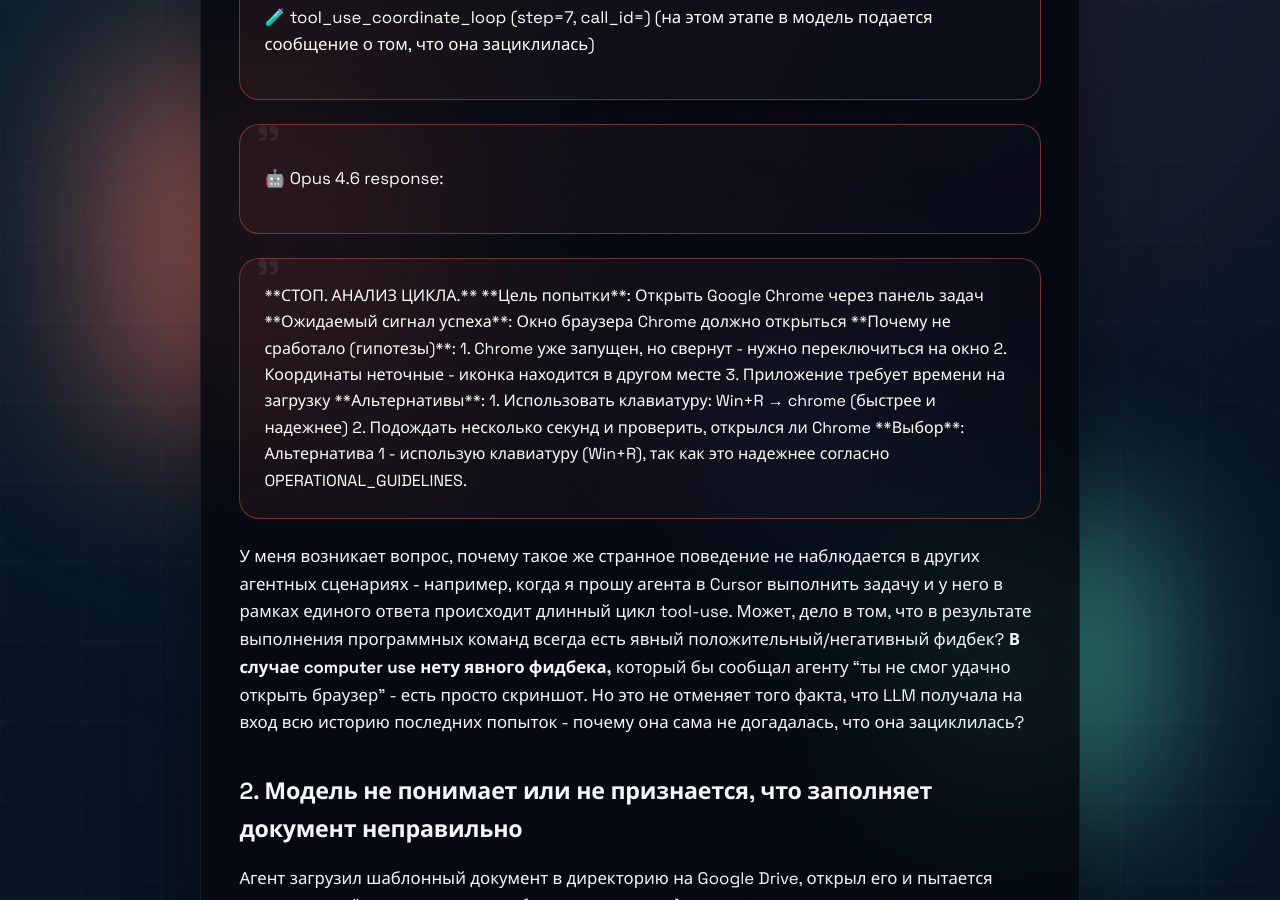
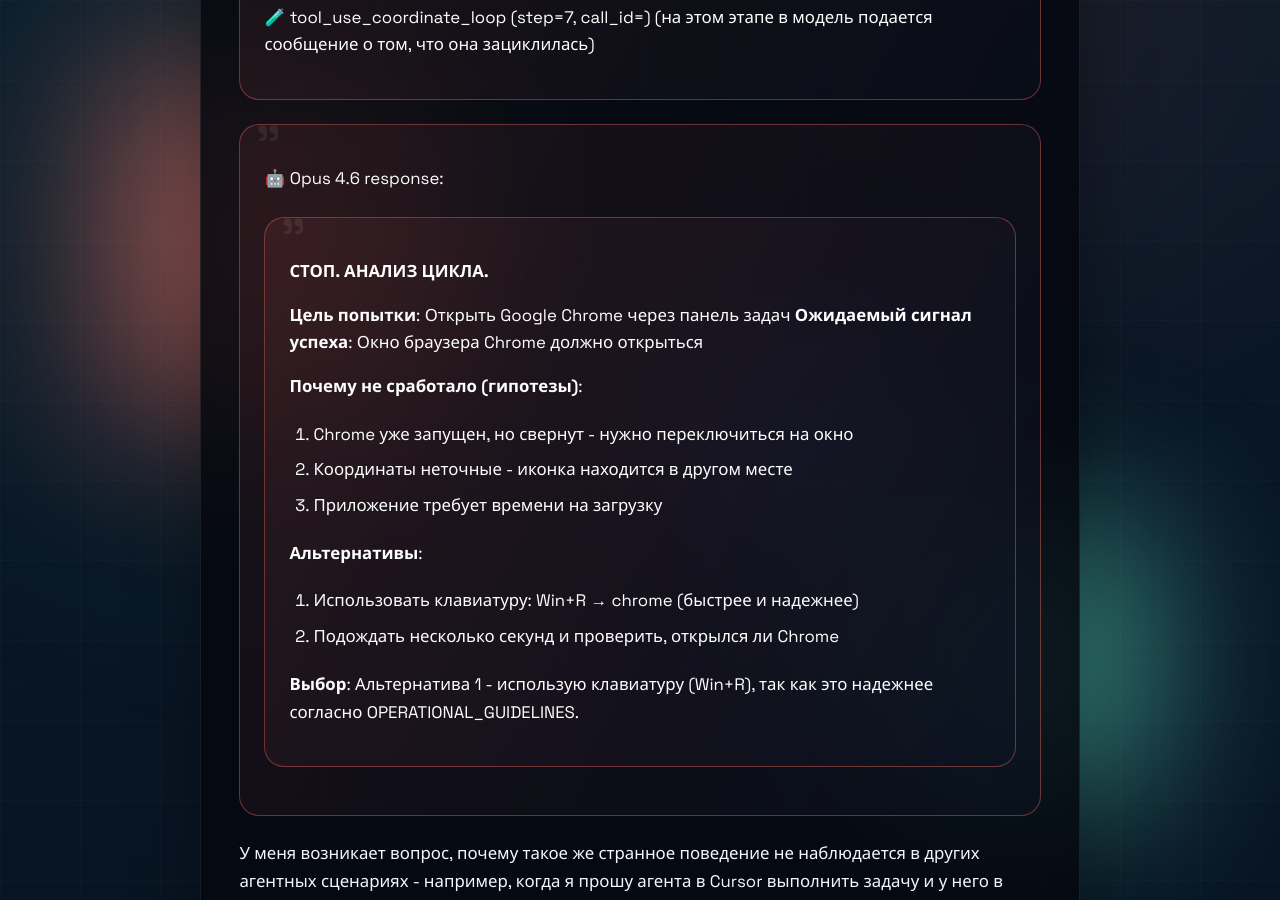
Before and after one commit to wrapper228/computer_use_agent_Opus46_misalignment, a Jekyll site: the page built from index.md, in a window 1280 px wide and 900 px high, scrolled down 6835 px. Built offline with Jekyll 4.4.1, drawn with Linux system fonts in a browser that asks for light colours.

Commit message:
fix one quote

```diff
--- a/index.md
+++ b/index.md
@@ -90,21 +90,21 @@ Computer use агент - это агент, у которого acting вклю
 > 🧪 tool_use_coordinate_loop (step=7, call_id=) (на этом этапе в модель подается сообщение о том, что она зациклилась)
 
 > 🤖 Opus 4.6 response:
-<blockquote>**СТОП. АНАЛИЗ ЦИКЛА.**
-
-**Цель попытки**: Открыть Google Chrome через панель задач
-**Ожидаемый сигнал успеха**: Окно браузера Chrome должно открыться
-
-**Почему не сработало (гипотезы)**:
-1. Chrome уже запущен, но свернут - нужно переключиться на окно
-2. Координаты неточные - иконка находится в другом месте
-3. Приложение требует времени на загрузку
-
-**Альтернативы**:
-1. Использовать клавиатуру: Win+R → chrome (быстрее и надежнее)
-2. Подождать несколько секунд и проверить, открылся ли Chrome
-
-**Выбор**: Альтернатива 1 - использую клавиатуру (Win+R), так как это надежнее согласно OPERATIONAL_GUIDELINES. </blockquote>
+>> **СТОП. АНАЛИЗ ЦИКЛА.**
+>>
+>> **Цель попытки**: Открыть Google Chrome через панель задач
+>> **Ожидаемый сигнал успеха**: Окно браузера Chrome должно открыться
+>>
+>> **Почему не сработало (гипотезы)**:
+>> 1. Chrome уже запущен, но свернут - нужно переключиться на окно
+>> 2. Координаты неточные - иконка находится в другом месте
+>> 3. Приложение требует времени на загрузку
+>>
+>> **Альтернативы**:
+>> 1. Использовать клавиатуру: Win+R → chrome (быстрее и надежнее)
+>> 2. Подождать несколько секунд и проверить, открылся ли Chrome
+>>
+>> **Выбор**: Альтернатива 1 - использую клавиатуру (Win+R), так как это надежнее согласно OPERATIONAL_GUIDELINES.
 
 У меня возникает вопрос, почему такое же странное поведение не наблюдается в других агентных сценариях - например, когда я прошу агента в Cursor выполнить задачу и у него в рамках единого ответа происходит длинный цикл tool-use. Может, дело в том, что в результате выполнения программных команд всегда есть явный положительный/негативный фидбек? **В случае computer use нету явного фидбека,** который бы сообщал агенту "ты не смог удачно открыть браузер" - есть просто скриншот. Но это не отменяет того факта, что LLM получала на вход всю историю последних попыток - почему она сама не догадалась, что она зациклилась?
 
```
